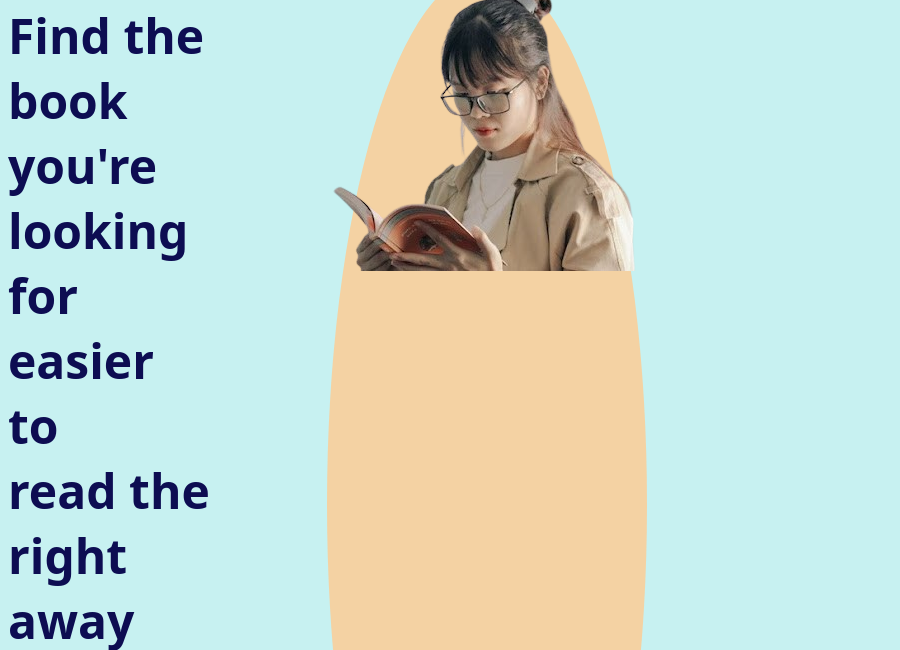
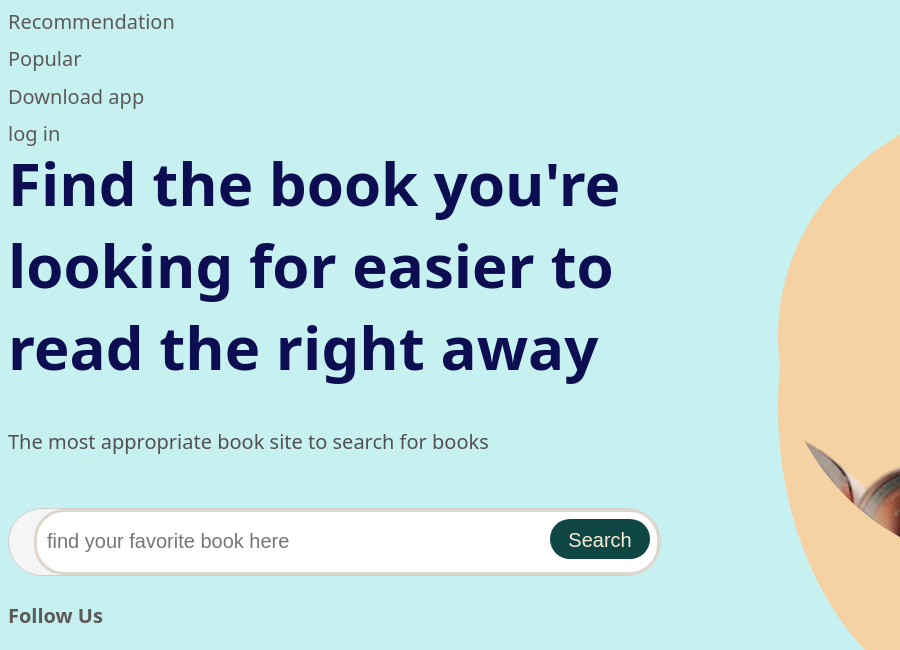
Before and after one commit to raziahabdull/Bookwebsite, a plain HTML site: page index.html in a window 600 px wide. Shown: the part 134-784 px from the top of the page, 900 px wide, since content can reach past the window. Drawn offline with Linux system fonts and the light colour scheme.

Commit message:
made changes

```diff
--- a/index.html
+++ b/index.html
@@ -7,7 +7,6 @@
     <link rel="stylesheet" href="style.css">
 </head>
 <body>
-   <div class="background">
    <div class="navbar">
     <img src="images/bookstack.png">
     <a href="">Imla</a>
@@ -16,8 +15,8 @@
     <a href="">Popular</a>
     <a href="">Download app</a>
     <a href="">log in</a>
-    <a href=""><button type="">Start for free</button>
-    </div>
+    <a href=""><button type="">Start</button class="startbutton">
+
    </div>
       <div class="main">
     <div class="intro">
@@ -27,7 +26,7 @@ right away </h1>
 
      <div class="search">
       <input type="text" placeholder="find your favorite book here">
-      <button type="">Start here</button>
+      <button type="">Search</button class="searchbutton">
      </div>
     <h4>Follow Us</h4>
     <img src="images/facebook.png" alt="facebook" class="facebook logo">
@@ -36,22 +35,21 @@ right away </h1>
     <img src="images/instagram.png" alt="instagram" class="instagram">
     </div>
     <div class="woman">
-        <img src="images/woman.png">
+        <img src="images/woman.png" class="reading">
     </div>
 
       </div>
-   </div>
       <div class="footer">
         <h3>Trusted by thousands of companies around the world</h3>
 
         <div class="footerlogos">
-        <img src="images/netflix2.png"  class="netflixlogo">
-        <img src="images/blackdisneylogo.png "  class="disneylogo">
-        <img src="images/joox2.png" class="jooxlogo">
-        <img src="images/Spotify.png"  class="spotifylogo">
-        <img src="images/dribble2.png "  class="dribblelogo">
-        <img src="images/amazon2.png"  class="amazonlogo">
-        <img src="images/Yahoo-Symbol.png" class="yahoologo">
+        <img src="images/netflix.png"  class="netflixlogo"   alt="netflix">
+        <img src="images/blackdisneylogo.png "  class="disneylogo" alt="blackdisneylogo">
+        <img src="images/joox.png" class="jooxlogo" alt="joox">
+        <img src="images/Spotify.png"  class="spotifylogo" alt="spotify">
+        <img src="images/dribble.png "  class="dribblelogo" alt="dribble">
+        <img src="images/amazon.png"  class="amazonlogo" alt="amazon">
+        <img src="images/Yahoo-Symbol.png" class="yahoologo" alt="Yahoo-Symbol">
       </div>
       </div>
 
--- a/style.css
+++ b/style.css
@@ -15,6 +15,7 @@ a{
     color: rgb(92, 89, 89);
     font-family: system-ui, -apple-system, BlinkMacSystemFont, 'Segoe UI', Roboto, Oxygen, Ubuntu, Cantarell, 'Open Sans', 'Helvetica Neue', sans-serif;
     text-decoration: none;
+    font-size: 20px;
 }
 h1{
     font-family: system-ui, -apple-system, BlinkMacSystemFont, 'Segoe UI', Roboto, Oxygen, Ubuntu, Cantarell, 'Open Sans', 'Helvetica Neue', sans-serif;
@@ -23,6 +24,7 @@ h1{
 }
 body{
     font-family: system-ui, -apple-system, BlinkMacSystemFont, 'Segoe UI', Roboto, Oxygen, Ubuntu, Cantarell, 'Open Sans', 'Helvetica Neue', sans-serif;
+
 }
 p{
     -webkit-text-fill-color:rgb(82, 80, 80);
@@ -33,11 +35,7 @@ p{
     position: relative;
     display: inline-block;
 }
-.woman{
-    background-color: rgb(244,210,163);
-    width:440px;
-    border-radius: 80%;
-}
+
 .main{
     display:flex;
     gap:20%;
@@ -57,9 +55,7 @@ p{
     margin-top: 5%;
 
 }
-.background{
-    background-color:white;
-}
+
 .netflixlogo{
   width:190px;
   height: 68px;
@@ -89,40 +85,72 @@ p{
     height: 47px;
 }
 input{
-    border-radius: 30px;
-    display: inline-block;
+
+        padding: 10px;
+        width: 600px;
+        height: 40px;
+        font-size: 20px;
+        border:solid rgb(201, 197, 197);
+        border-radius: 30px;
+        margin-left: 10px;
+        border-color: rgb(221, 214, 204);
+
+
 }
 button{
-    border-radius: 30px;
-    background-color: rgb(9, 109, 101);
-    height: 4vh;
-    -webkit-text-fill-color: antiquewhite;
-}
+               padding: 10px;
+               margin: 10px;
+               position: absolute;
+               border: none;
+               top: 0;
+               right: 0;
+               background-color: rgb(14, 71, 67);
+               border-radius: 200px;
+               width: 100px;
+               height: 40px;
+               color: antiquewhite;
+               font-size: 20px;
+           }
+
+
 h3{
     margin-left:35% ;
     padding-top: 6px;
 }
 
-
+.reading{
+    border-radius: 50%;
+    /* margin-top: 0%; */
+    width:500px;
+    background-color: rgb(244,210,163);
+}
 
 
 @media only screen and (max-width: 600px) and (min-width: 400px){
 
     .navbar{
-        display:flex;
-        flex-direction: row;
+        display:grid;
         gap:5%;
         font-family: system-ui, -apple-system, BlinkMacSystemFont, 'Segoe UI', Roboto, Oxygen, Ubuntu, Cantarell, 'Open Sans', 'Helvetica Neue', sans-serif;
     }
     .login{
-        display: flex;
+        display: grid;
         gap:20%;
     }
-    button{
-        padding:30px;
-        background-color: rgb(31, 90, 114);
-        -webkit-text-fill-color: antiquewhite;
-        border-radius: 80%;
+    button{padding: 10px;
+        margin: 10px;
+        position: absolute;
+        border: none;
+        top: 0;
+        right: 0;
+        background-color: rgb(14, 71, 67);
+        border-radius: 200px;
+        width: 100px;
+        height: 40px;
+        color: antiquewhite;
+        font-size: 20px;
+
+
     }
     a{
         color: rgb(92, 89, 89);
```
Also changed, not shown: images/JOOX.png (deleted), images/amazon.png, images/amazon2.png (deleted), images/dribbble.jpg (deleted), images/dribble.png (renamed from images/dribble2.png), images/joox.png (renamed from images/joox2.png), images/netflix.png, images/netflix2.png (deleted).
